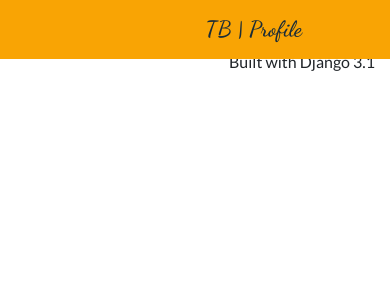
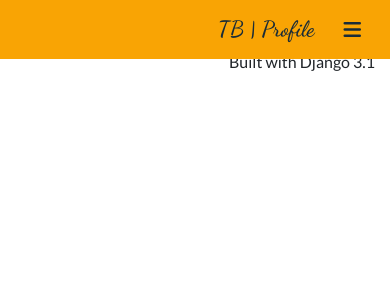
Before and after one commit to tbaindur/personal-website-django, a Django app: template bio/templates/bio/bs_base.html in a window 390 px wide. Shown: the top 300 px of the page. Run offline with Django 3.2, Linux system fonts and the light colour scheme; the template is opened without the code that fills it, so the values that code supplies are empty; parts of the project's set-up code (start-up, migrations or seed data) failed here and were passed over; some libraries are stand-ins or nearby versions.

Commit message:
Changed navbar collapse hamburger icon

```diff
--- a/bio/templates/bio/bs_base.html
+++ b/bio/templates/bio/bs_base.html
@@ -47,7 +47,7 @@
         <a class="navbar-brand" href="#">TB | Profile</a>
 
         <button class="navbar-toggler" type="button" data-toggle="collapse" data-target="#navbarItemsList" aria-controls="navbarSupportedContent" aria-expanded="false" aria-label="Toggle navigation">
-            <span class="navbar-toggler-icon"></span>
+            <i class="fas fa-bars nav-item"></i>
         </button>
 
         <ul class="navbar-nav collapse navbar-collapse justify-content-end" id="navbarItemsList">
```
